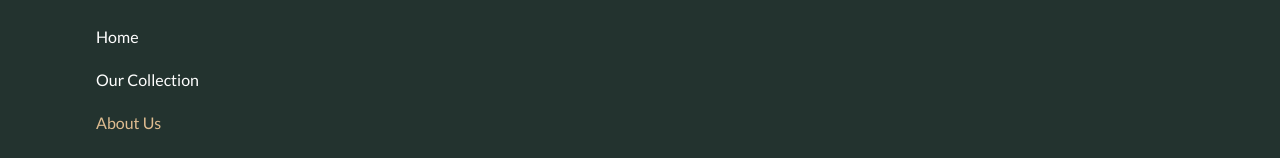
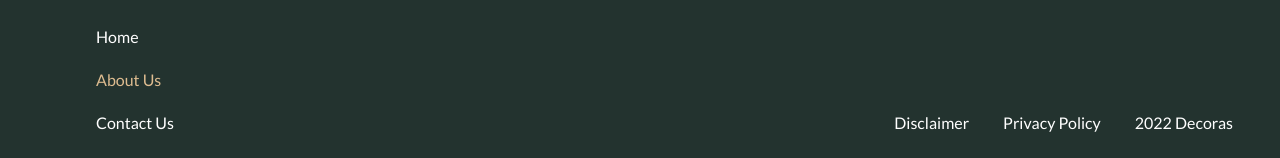
Before and after one commit to thegautamrohit/decoras, a Next.js app: page /about in a window 1280 px wide. Shown: the part 1220-1378 px from the top of the page. Built offline with nearby package versions, Linux system fonts and the light colour scheme.

Commit message:
footer links

```diff
--- a/components/commonComponents/Footer/Footer.js
+++ b/components/commonComponents/Footer/Footer.js
@@ -51,7 +51,7 @@ function Footer() {
                 Home
               </a>
             </Link>
-            <Link href="/our-collection">
+            {/* <Link href="/our-collection">
               <a
                 className={
                   router.asPath.includes("our-collection")
@@ -61,7 +61,7 @@ function Footer() {
               >
                 Our Collection
               </a>
-            </Link>
+            </Link> */}
             <Link href="/about">
               <a
                 className={
```
